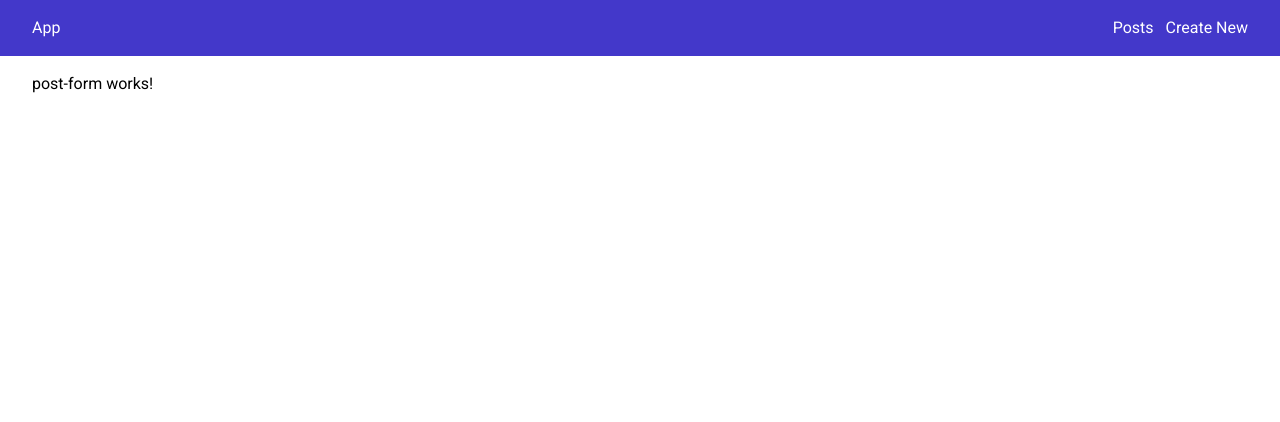
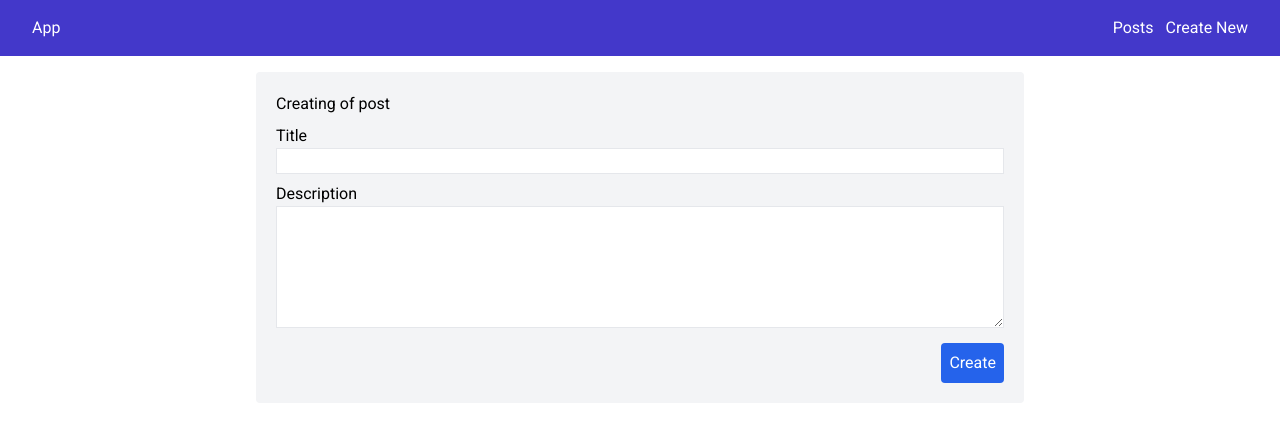
Before and after one commit to badrbiyadi/ifsmd-angular-crud, an Angular app: page /new in a window 1280 px wide. Shown: the top 422 px of the page. Built offline with nearby package versions, Linux system fonts and the light colour scheme.

Commit message:
Added the creation and display of posts

```diff
--- a/src/app/app.module.ts
+++ b/src/app/app.module.ts
@@ -9,6 +9,8 @@ import { NavbarComponent } from './components/navbar/navbar.component';
 import {MatToolbarModule} from '@angular/material/toolbar';
 import { PostsComponent } from './posts/posts.component';
 import { PostFormComponent } from './post-form/post-form.component';
+import { FormsModule } from '@angular/forms';
+
 
 const routes: Routes = [
   {path: '', component: HomeComponent},
@@ -27,7 +29,8 @@ const routes: Routes = [
     BrowserModule,
     BrowserAnimationsModule,
     RouterModule.forRoot(routes),
-    MatToolbarModule
+    MatToolbarModule,
+    FormsModule,
   ],
   providers: [],
   bootstrap: [AppComponent]
--- /dev/null
+++ b/src/app/models/post.ts
@@ -0,0 +1,4 @@
+export interface Post {
+  title: string,
+  description: string,
+}
--- a/src/app/post-form/post-form.component.html
+++ b/src/app/post-form/post-form.component.html
@@ -1 +1,17 @@
-<p>post-form works!</p>
+<div class="max-w-3xl p-5 mx-auto bg-gray-100 rounded ">
+  <h1>Creating of post</h1>
+  <form (submit)="createPost()">
+    <div class="my-2">
+      <label for="title">Title</label>
+      <input class="w-full border px-2" type="text" id="title" name="title" [(ngModel)]="title" >
+    </div>
+    <div class="my-2">
+      <label for="description">Description</label>
+      <textarea class="w-full border px-2" id="description" cols="30" name="description" rows="5" [(ngModel)]="description"></textarea>
+    </div>
+
+    <div class="text-right">
+      <button type="submit" class="bg-blue-600 p-2 rounded text-white">Create</button>
+    </div>
+  </form>
+</div>
--- a/src/app/post-form/post-form.component.ts
+++ b/src/app/post-form/post-form.component.ts
@@ -1,4 +1,5 @@
 import { Component, OnInit } from '@angular/core';
+import { PostService } from '../services/post.service';
 
 @Component({
   selector: 'app-post-form',
@@ -6,10 +7,33 @@ import { Component, OnInit } from '@angular/core';
   styleUrls: ['./post-form.component.css']
 })
 export class PostFormComponent implements OnInit {
+  title: string = "";
+  description: string = "";
 
-  constructor() { }
+
+  constructor(
+    private postService: PostService
+  ) { }
 
   ngOnInit(): void {
   }
 
+  formValidate(){
+    if(this.title == "" || this.description == "") return false;
+    return true;
+  }
+
+  resetForm(){
+    this.title = "";
+    this.description = "";
+    return true;
+  }
+
+  createPost() {
+    if (this.formValidate()) {
+      this.postService.storePost({title: this.title, description: this.description})
+      this.resetForm()
+    }
+  }
+
 }
--- a/src/app/posts/posts.component.html
+++ b/src/app/posts/posts.component.html
@@ -1 +1,6 @@
-<p>posts works!</p>
+<div class="grid grid-cols-6 gap-2">
+  <div class="p-5 border rounded shadow hover:bg-gray-100 " *ngFor="let post of posts">
+    <h1>{{ post.title }}</h1>
+    <p>{{ post.description }}</p>
+  </div>
+</div>
--- a/src/app/posts/posts.component.ts
+++ b/src/app/posts/posts.component.ts
@@ -1,4 +1,6 @@
 import { Component, OnInit } from '@angular/core';
+import { Post } from '../models/post';
+import { PostService } from '../services/post.service';
 
 @Component({
   selector: 'app-posts',
@@ -7,9 +9,14 @@ import { Component, OnInit } from '@angular/core';
 })
 export class PostsComponent implements OnInit {
 
-  constructor() { }
+  posts: Post[] = [];
+
+  constructor(
+    private postService: PostService,
+  ) { }
 
   ngOnInit(): void {
+    this.posts = this.postService.getPosts();
   }
 
 }
--- /dev/null
+++ b/src/app/services/post.service.ts
@@ -0,0 +1,24 @@
+import { Injectable } from '@angular/core';
+import { Post } from '../models/post';
+
+@Injectable({
+  providedIn: 'root'
+})
+export class PostService {
+
+
+  posts: Post[] = [
+    {title: "First post", description: "This is a description"},
+    {title: "Second post", description: "This is a description"},
+  ]
+
+  constructor() { }
+
+  getPosts() {
+    return this.posts;
+  }
+
+  storePost(data: Post) {
+    this.posts.push(data);
+  }
+}
```
Also changed, not shown: 1 other file (tests, documents, lock files or other folders).
